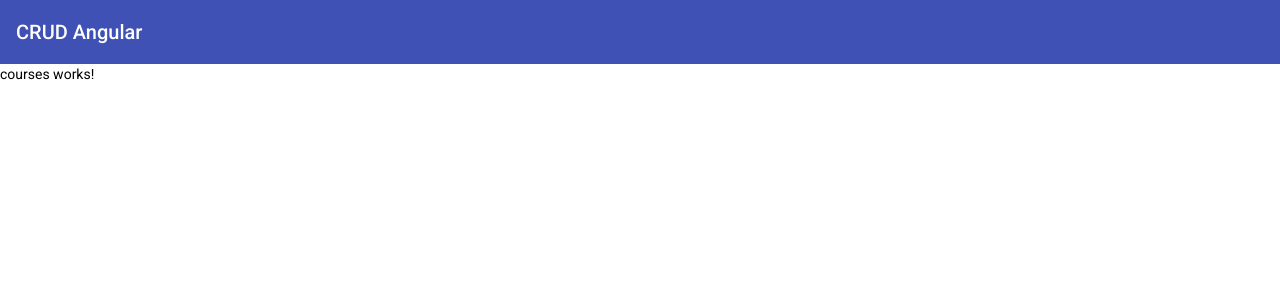
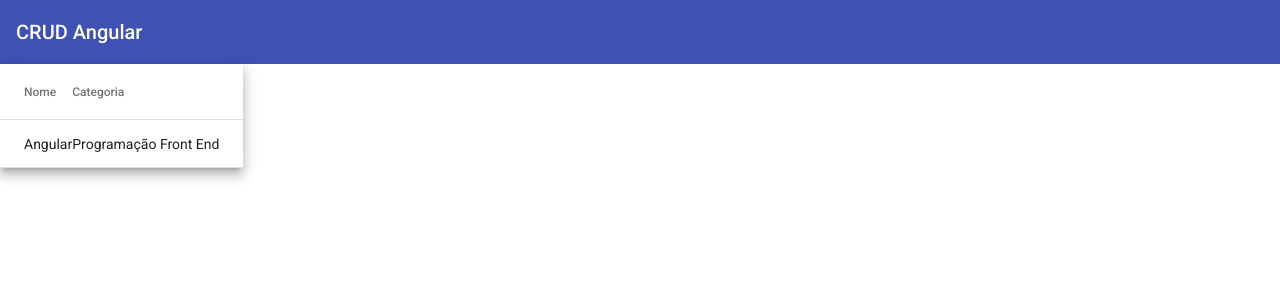
Before and after one commit to nilsonjrsilva1997/curso-angular, an Angular app in the folder crud-angular/crud-angular/: page /cursos in a window 1280 px wide. Shown: the top 300 px of the page. Built offline with nearby package versions, Linux system fonts and the light colour scheme.

Commit message:
Criando lista de cursos, componente table material

```diff
--- a/crud-angular/crud-angular/src/app/courses/courses.module.ts
+++ b/crud-angular/crud-angular/src/app/courses/courses.module.ts
@@ -1,5 +1,6 @@
+import { CommonModule } from '@angular/common';
 import { NgModule } from '@angular/core';
-import { CommonModule } from '@angular/common';
+import { MatTableModule } from '@angular/material/table';
 
 import { CoursesRoutingModule } from './courses-routing.module';
 import { CoursesComponent } from './courses/courses.component';
@@ -11,7 +12,8 @@
   ],
   imports: [
     CommonModule,
-    CoursesRoutingModule
+    CoursesRoutingModule,
+    MatTableModule
   ]
 })
 export class CoursesModule { }
--- a/crud-angular/crud-angular/src/app/courses/courses/courses.component.html
+++ b/crud-angular/crud-angular/src/app/courses/courses/courses.component.html
@@ -1 +1,14 @@
-<p>courses works!</p>
+<table mat-table [dataSource]="courses" class="mat-elevation-z8">
+    <ng-container matColumnDef="name">
+        <th mat-header-cell *matHeaderCellDef> Nome </th>
+        <td mat-cell *matCellDef="let course"> {{course.name}} </td>
+    </ng-container>
+
+    <ng-container matColumnDef="category">
+        <th mat-header-cell *matHeaderCellDef> Categoria </th>
+        <td mat-cell *matCellDef="let course"> {{course.category}} </td>
+    </ng-container>
+
+    <tr mat-header-row *matHeaderRowDef="displayedColumns"></tr>
+    <tr mat-row *matRowDef="let row; columns: displayedColumns;"></tr>
+</table>
--- a/crud-angular/crud-angular/src/app/courses/courses/courses.component.ts
+++ b/crud-angular/crud-angular/src/app/courses/courses/courses.component.ts
@@ -1,4 +1,5 @@
 import { Component, OnInit } from '@angular/core';
+import { Course } from '../model/course';
 
 @Component({
   selector: 'app-courses',
@@ -7,6 +8,12 @@
 })
 export class CoursesComponent implements OnInit {
 
+  displayedColumns: string[] = ['name', 'category'];
+
+  courses: Course[] = [
+    { id: "1", name: "Angular", category: "Programação Front End" }
+  ];
+
   constructor() { }
 
   ngOnInit(): void {
--- /dev/null
+++ b/crud-angular/crud-angular/src/app/courses/model/course.ts
@@ -0,0 +1,5 @@
+export interface Course {
+    id: string;
+    name: string;
+    category: string;
+}
```
